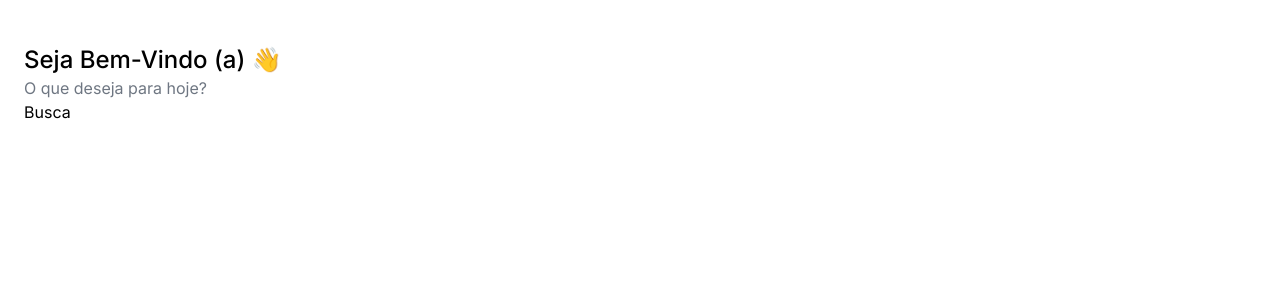
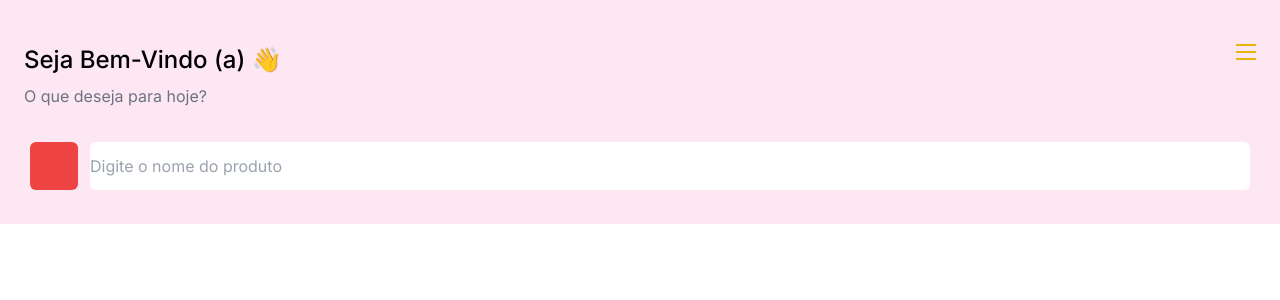
Before and after one commit to Lucas-Rodrigues-code/SaaS_next, a Next.js app: page /1 in a window 1280 px wide. Shown: the top 300 px of the page. Built offline with nearby package versions, Linux system fonts and the light colour scheme.

Commit message:
feat layout search input

```diff
--- /dev/null
+++ b/src/app/[tenant]/components/SearchInput.tsx
@@ -0,0 +1,8 @@
+export default function SearchInput(){
+return (
+    <div className="bg-#fff px-1.5 py-1.5 flex">
+        <div className="bg-red-500 w-12 h-12 rounded-md"></div>
+        <input className="border-0 outline-none w-full flex-1 h-12 font-normal text-base ml-3 rounded-md " type="text" placeholder="Digite o nome do produto"/>
+    </div>
+)
+}
--- a/src/app/[tenant]/page.tsx
+++ b/src/app/[tenant]/page.tsx
@@ -1,20 +1,32 @@
 import "../globals.css";
+//components
+import SearchInput from "./components/SearchInput";
 
 export default function Home() {
   return (
-    <div className="bg-#fff">
+    <div className="bg-pink-100">
       <header className="bg-#f9f9fb pt-11 pr-6 pl-6 pb-7">
-        <div className="">
+        <div className="flex justify-between justify-items-center">
           <div>
-            <div className="font-medium text-2xl text-#1b1b1b">
+            <div className="font-medium text-2xl text-#1b1b1b mb-2">
               Seja Bem-Vindo (a) 👋
             </div>
-            <div className="font-normal text-base text-gray-600 opacity-80">O que deseja para hoje?</div>
+            <div className="font-normal text-base text-gray-600 opacity-80 mb-7">
+              O que deseja para hoje?
+            </div>
           </div>
-          <div></div>
+          <div>
+            <div className="w-5 h-4 flex flex-col justify-between">
+              <div className="h-0.5 bg-yellow-500"></div>
+              <div className="h-0.5 bg-yellow-500"></div>
+              <div className="h-0.5 bg-yellow-500"></div>
+            </div>
+          </div>
         </div>
 
-        <div className="">Busca</div>
+        <div className="">
+          <SearchInput/>
+        </div>
       </header>
     </div>
   );
```
